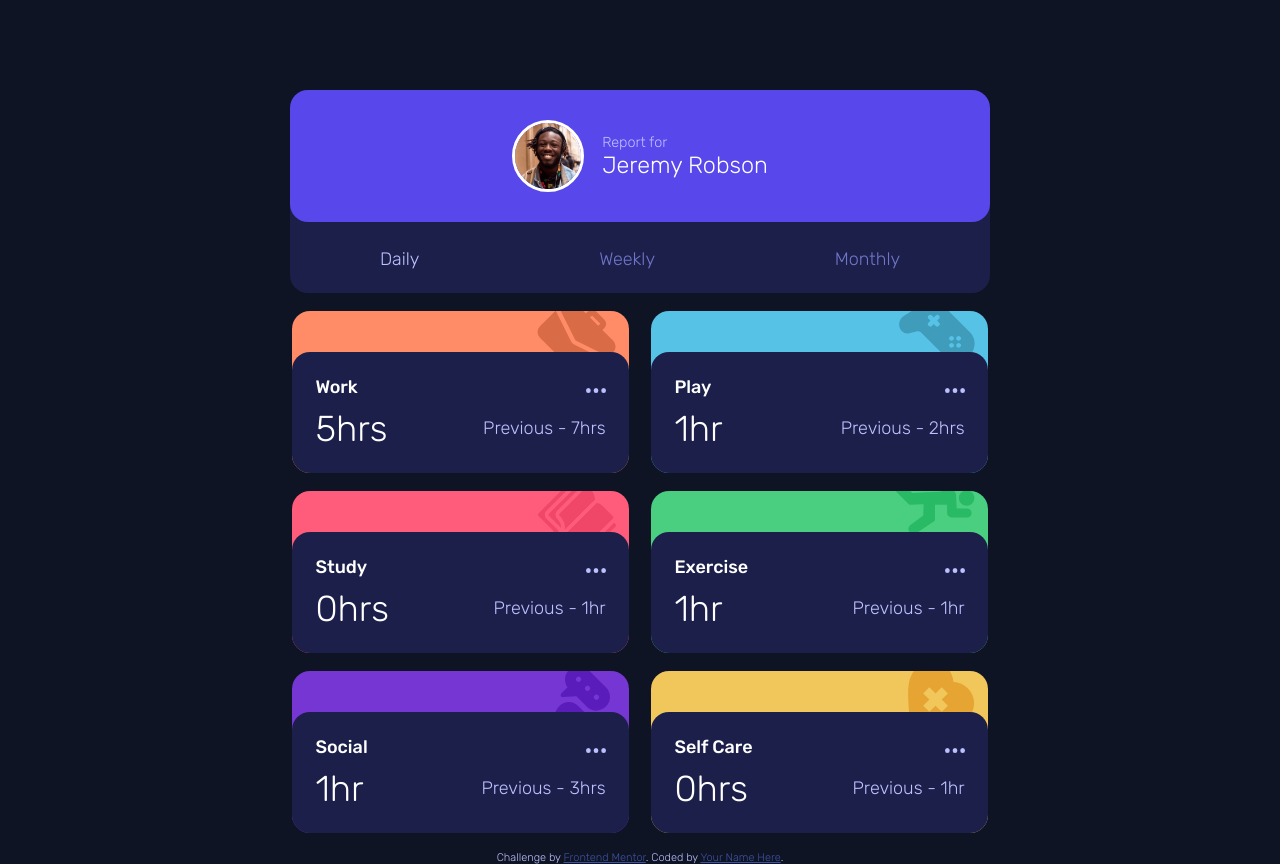
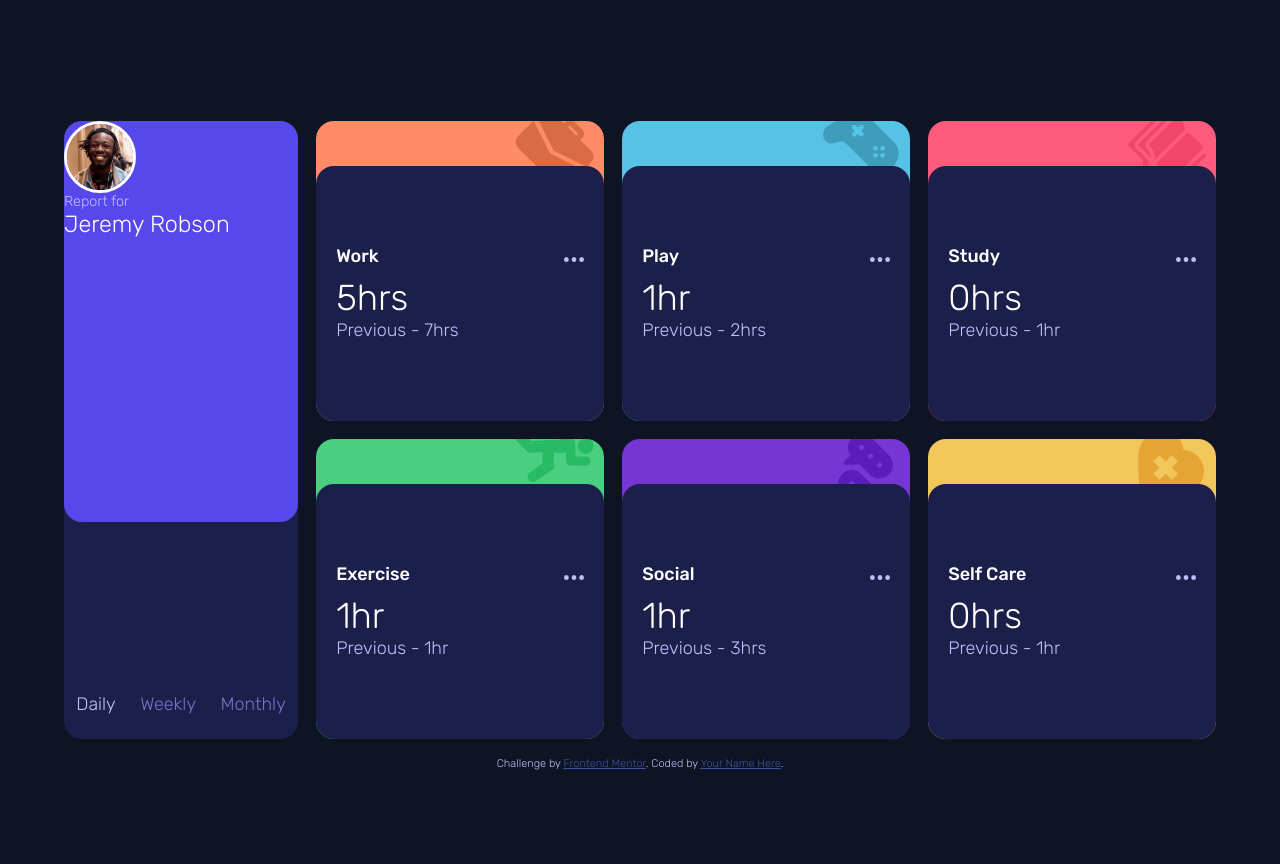
Before and after one commit to tonage72/time-tracking-dashboard-main, a plain HTML site: page index.html in a window 1280 px wide. After the commit the page ends 800 px from the top, so only its background shows below. Drawn offline with Linux system fonts and the light colour scheme.

Commit message:
Working on 1200px plus.

```diff
--- a/css/styles.css
+++ b/css/styles.css
@@ -43,6 +43,7 @@ html {
 body {
 	background-color: var(--color-very-dark-blue);
 	padding: 0 20px;
+	height: 100vh;
 }
 
 main {
@@ -211,17 +212,53 @@ nav {
 }
 
 
-/* @media (width > 992px) {
+@media (min-width: 1200px) {
+
 	.card-stats [class^="stats-"] {
 		flex-flow: column nowrap;
 		align-items: flex-start;
 	}
 
 	.card {
-		height: 10rem;
-		max-width: 250px;
+		width: 16rem;
+		height: 300px;
 	}
-} */
+
+	main {
+		grid-template-columns: auto auto auto auto;
+		grid-template-rows: auto auto;
+		max-width: none;
+		width: fit-content;
+		padding: 0;
+	}
+
+	body {
+		display: flex;
+		flex-flow: column nowrap;
+		align-items: center;
+		justify-content: center;
+	}
+
+	.card-stats {
+		height: 85%;
+		top: 15%;
+	}
+
+	.card-person {
+		width: 13rem;
+		height: 100%;
+		grid-column: span 1;
+		grid-row: span 2;
+	}
+
+	.card-person div:first-child {
+		flex-flow: column nowrap;
+		align-items: flex-start;
+		justify-content: flex-start;
+	}
+
+
+}
 
 .attribution {
 	font-size: 11px;
```
